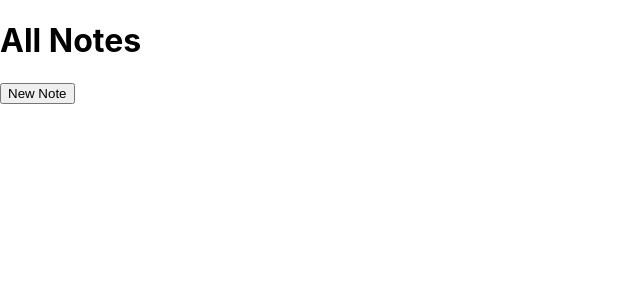
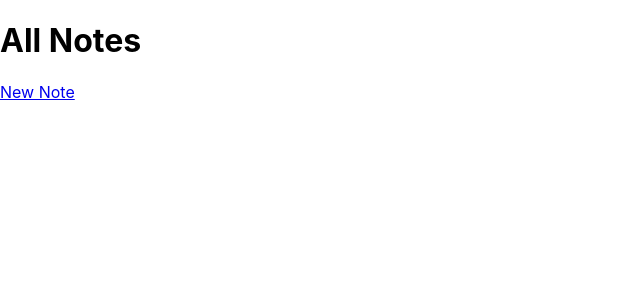
Before and after one commit to roboteng/mvp, a React (Create React App) app: page / in a window 1280 px wide. Shown: the top 300 px of the page, without its empty margins (0-640 px from the left). Built offline with nearby package versions, Linux system fonts and the light colour scheme.

Commit message:
switched to react router

```diff
--- a/package.json
+++ b/package.json
@@ -10,8 +10,12 @@
     "@types/node": "^12.20.28",
     "@types/react": "^17.0.28",
     "@types/react-dom": "^17.0.9",
+    "@types/react-router": "^5.1.17",
+    "@types/react-router-dom": "^5.3.1",
     "react": "^17.0.2",
     "react-dom": "^17.0.2",
+    "react-router": "^5.2.1",
+    "react-router-dom": "^5.3.0",
     "react-scripts": "4.0.3",
     "typescript": "^4.4.3",
     "web-vitals": "^1.1.2"
--- a/src/App.tsx
+++ b/src/App.tsx
@@ -1,31 +1,16 @@
 import React from 'react';
+import { BrowserRouter as Router, Route } from 'react-router-dom';
 import './App.css';
-import NewNoteRoute from './routes/NewNote/NewNoteRoute';
-import Route from './routes/Route';
-import ViewAllRoute from './routes/ViewAll/ViewAllRoute';
+import NewNote from './routes/NewNote/NewNote';
+import ViewAll from './routes/ViewAll/ViewAll';
 
-interface AppProps {}
-
-interface AppState {
-  route: Route
-}
-
-class App extends React.Component<AppProps, AppState> {
-  state: AppState = {
-    route: new ViewAllRoute(
-      () => {
-        this.setState({
-          route: new NewNoteRoute()
-        })
-      }),
-  }
-  render() {
-    return (
-      <>
-        {this.state.route.build()}
-      </>
-    );
-  }
+const App = () => {
+  return (
+    <Router >
+      <Route exact={true} path="/" component={ViewAll} />
+      <Route exact={true} path="/new" component={NewNote} />
+    </Router>
+  );
 }
 
 export default App;
--- a/src/routes/NewNote/NewNoteRoute.tsx
+++ /dev/null
@@ -1,12 +0,0 @@
-import Route from "../Route";
-import NewNote from "./NewNote";
-
-class NewNoteRoute implements Route {
-  build() {
-    return (
-      <NewNote></NewNote>
-    )
-  }
-}
-
-export default NewNoteRoute;
--- a/src/routes/Route.ts
+++ /dev/null
@@ -1,5 +0,0 @@
-import { ReactNode } from "react";
-
-export default interface Route {
-  build: () => ReactNode;
-}
--- a/src/routes/ViewAll/ViewAll.tsx
+++ b/src/routes/ViewAll/ViewAll.tsx
@@ -1,3 +1,5 @@
+import { Link } from "react-router-dom";
+
 interface ViewAllProps {
   newNoteCallback: () => void,
 }
@@ -6,9 +8,9 @@
     <div className="header">
       <h1>All Notes</h1>
     </div>
-    <button className="new-note" onClick={props.newNoteCallback}>
+    <Link className="new-note"  to={"/new"}>
       New Note
-    </button>
+    </Link>
   </>
 }
 
--- a/src/routes/ViewAll/ViewAllRoute.tsx
+++ /dev/null
@@ -1,16 +0,0 @@
-import Route from "../Route";
-import ViewAll from "./ViewAll";
-
-class ViewAllRoute implements Route {
-  newNoteCallback: () => void;
-  constructor(newNoteCallback: () => void) {
-    this.newNoteCallback = newNoteCallback;
-  }
-  build() {
-    return (<ViewAll newNoteCallback={
-      this.newNoteCallback
-    } />);
-  };
-}
-
-export default ViewAllRoute;
```
